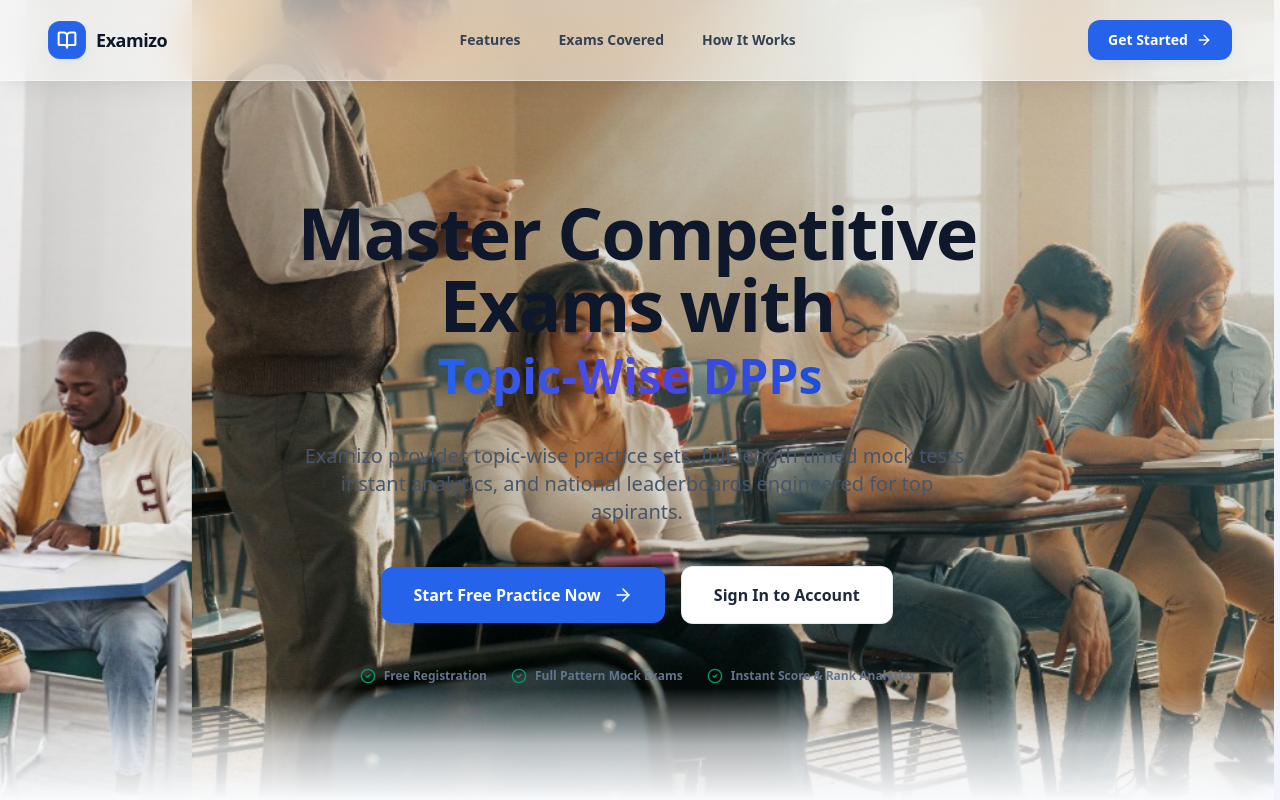
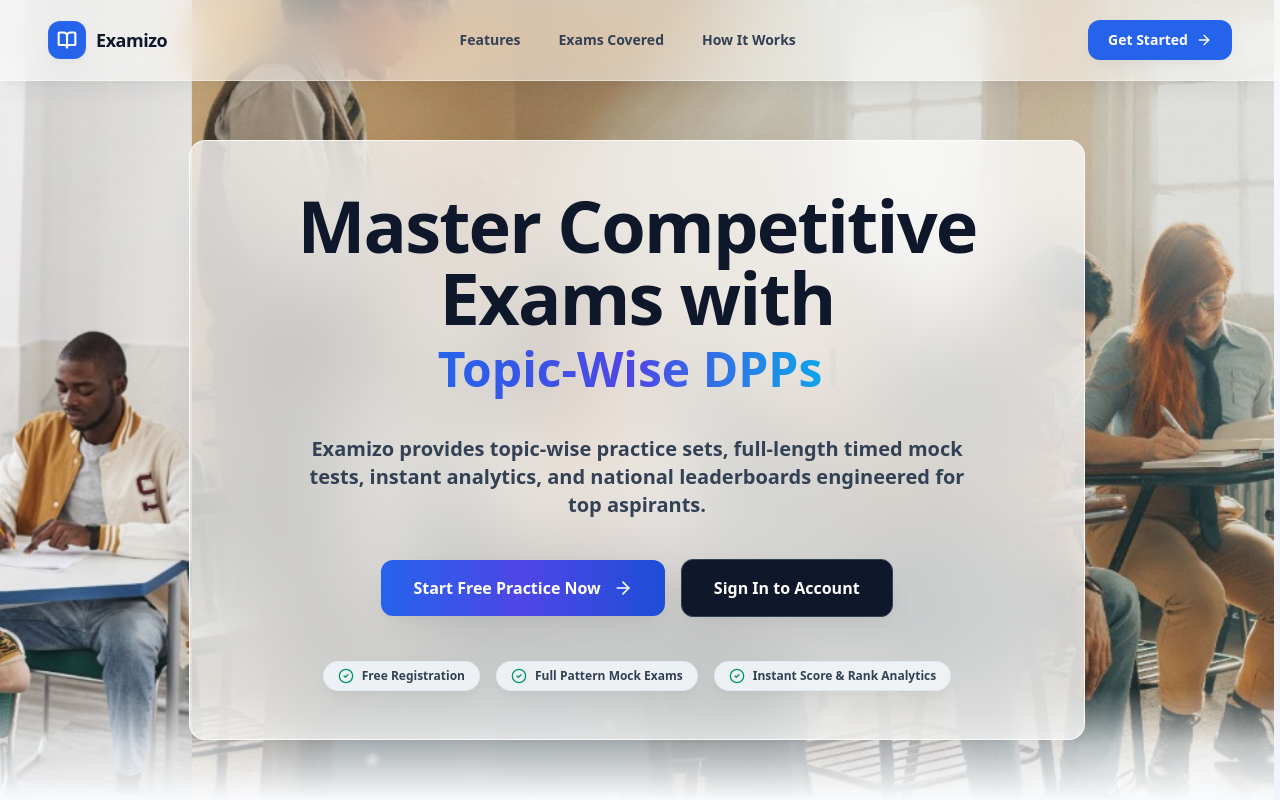
Before and after one commit to VeilSide2004/ExamMaster, a Next.js app: page / in a window 1280 px wide. Shown: the top 800 px of the page. Built offline with nearby package versions, Linux system fonts and the light colour scheme; no server answers; the database is empty.

Commit message:
Apply frosted glass hero container and vibrant text gradient palette

```diff
--- a/src/app/page.tsx
+++ b/src/app/page.tsx
@@ -199,12 +199,13 @@ export default function LandingPage() {
 
         {/* 2. HERO SECTION CONTENT (Occupies 100% of First Viewport Screen Height) */}
         <section className="relative z-10 h-[calc(100vh-80px)] min-h-[620px] flex flex-col justify-center items-center px-4 sm:px-6 lg:px-8 max-w-7xl mx-auto">
-          <div className="text-center space-y-7 max-w-4xl mx-auto">
+          {/* Frosted Glass Hero Card Container for High Contrast & Ultra-Modern Aesthetics */}
+          <div className="w-full max-w-4xl mx-auto text-center space-y-7 p-6 sm:p-10 lg:p-12 rounded-3xl bg-white/75 dark:bg-slate-950/75 backdrop-blur-2xl backdrop-saturate-180 border border-white/80 dark:border-slate-800/80 shadow-2xl shadow-slate-900/10">
             {/* Animated Headline with Smaller Dynamic Sub-phrase & Blinking Cursor */}
-            <h1 className="text-4xl sm:text-6xl lg:text-7xl font-black tracking-tight text-slate-900 leading-[1.2]">
+            <h1 className="text-4xl sm:text-6xl lg:text-7xl font-black tracking-tight text-slate-900 dark:text-white leading-[1.2]">
               <span>Master Competitive Exams with</span>
               <span className="block mt-3 text-2xl sm:text-4xl lg:text-5xl font-extrabold tracking-normal min-h-[1.3em]">
-                <span className="bg-clip-text text-transparent bg-gradient-to-r from-blue-600 via-indigo-600 to-blue-700">
+                <span className="bg-clip-text text-transparent bg-gradient-to-r from-blue-600 via-indigo-600 to-sky-500">
                   {currentText || '\u00A0'}
                 </span>
                 <span className="inline-block w-1 sm:w-1.5 h-[0.8em] bg-blue-600 ml-2 rounded-full animate-cursor-blink align-baseline shadow-xs shadow-blue-500/50" />
@@ -212,7 +213,7 @@ export default function LandingPage() {
             </h1>
 
             {/* Subheadline */}
-            <p className="text-base sm:text-xl text-slate-600 max-w-2xl mx-auto font-medium leading-relaxed">
+            <p className="text-base sm:text-xl text-slate-700 dark:text-slate-200 max-w-2xl mx-auto font-semibold leading-relaxed">
               Examizo provides topic-wise practice sets, full-length timed mock tests, instant analytics, and national leaderboards engineered for top aspirants.
             </p>
 
@@ -220,30 +221,30 @@ export default function LandingPage() {
             <div className="flex flex-col sm:flex-row items-center justify-center gap-4 pt-3">
               <Link
                 href="/register"
-                className="w-full sm:w-auto px-8 py-4 rounded-2xl bg-blue-600 hover:bg-blue-700 text-white font-extrabold text-base shadow-xl shadow-blue-600/25 hover:shadow-blue-600/40 hover:-translate-y-0.5 transition-all flex items-center justify-center gap-3"
+                className="w-full sm:w-auto px-8 py-4 rounded-2xl bg-gradient-to-r from-blue-600 via-indigo-600 to-blue-700 hover:from-blue-700 hover:to-indigo-700 text-white font-extrabold text-base shadow-xl shadow-blue-600/30 hover:shadow-blue-600/50 hover:-translate-y-0.5 transition-all flex items-center justify-center gap-3"
               >
                 <span>Start Free Practice Now</span>
                 <ArrowRight className="w-5 h-5" />
               </Link>
               <Link
                 href="/login"
-                className="w-full sm:w-auto px-8 py-4 rounded-2xl bg-white hover:bg-slate-100 text-slate-800 font-extrabold text-base border border-slate-200/90 shadow-sm transition-all flex items-center justify-center gap-2"
+                className="w-full sm:w-auto px-8 py-4 rounded-2xl bg-slate-900 hover:bg-slate-800 text-white font-extrabold text-base border border-slate-700 shadow-md transition-all flex items-center justify-center gap-2"
               >
                 <span>Sign In to Account</span>
               </Link>
             </div>
 
             {/* Trust Badges */}
-            <div className="pt-4 flex flex-wrap items-center justify-center gap-6 text-xs font-bold text-slate-500">
-              <div className="flex items-center gap-2">
+            <div className="pt-4 flex flex-wrap items-center justify-center gap-4 text-xs font-extrabold text-slate-700 dark:text-slate-200">
+              <div className="flex items-center gap-2 px-3.5 py-1.5 rounded-full bg-slate-100/90 dark:bg-slate-800/90 border border-slate-200/80 dark:border-slate-700 shadow-xs">
                 <CheckCircle2 className="w-4 h-4 text-emerald-600" />
                 <span>Free Registration</span>
               </div>
-              <div className="flex items-center gap-2">
+              <div className="flex items-center gap-2 px-3.5 py-1.5 rounded-full bg-slate-100/90 dark:bg-slate-800/90 border border-slate-200/80 dark:border-slate-700 shadow-xs">
                 <CheckCircle2 className="w-4 h-4 text-emerald-600" />
                 <span>Full Pattern Mock Exams</span>
               </div>
-              <div className="flex items-center gap-2">
+              <div className="flex items-center gap-2 px-3.5 py-1.5 rounded-full bg-slate-100/90 dark:bg-slate-800/90 border border-slate-200/80 dark:border-slate-700 shadow-xs">
                 <CheckCircle2 className="w-4 h-4 text-emerald-600" />
                 <span>Instant Score & Rank Analytics</span>
               </div>
```
